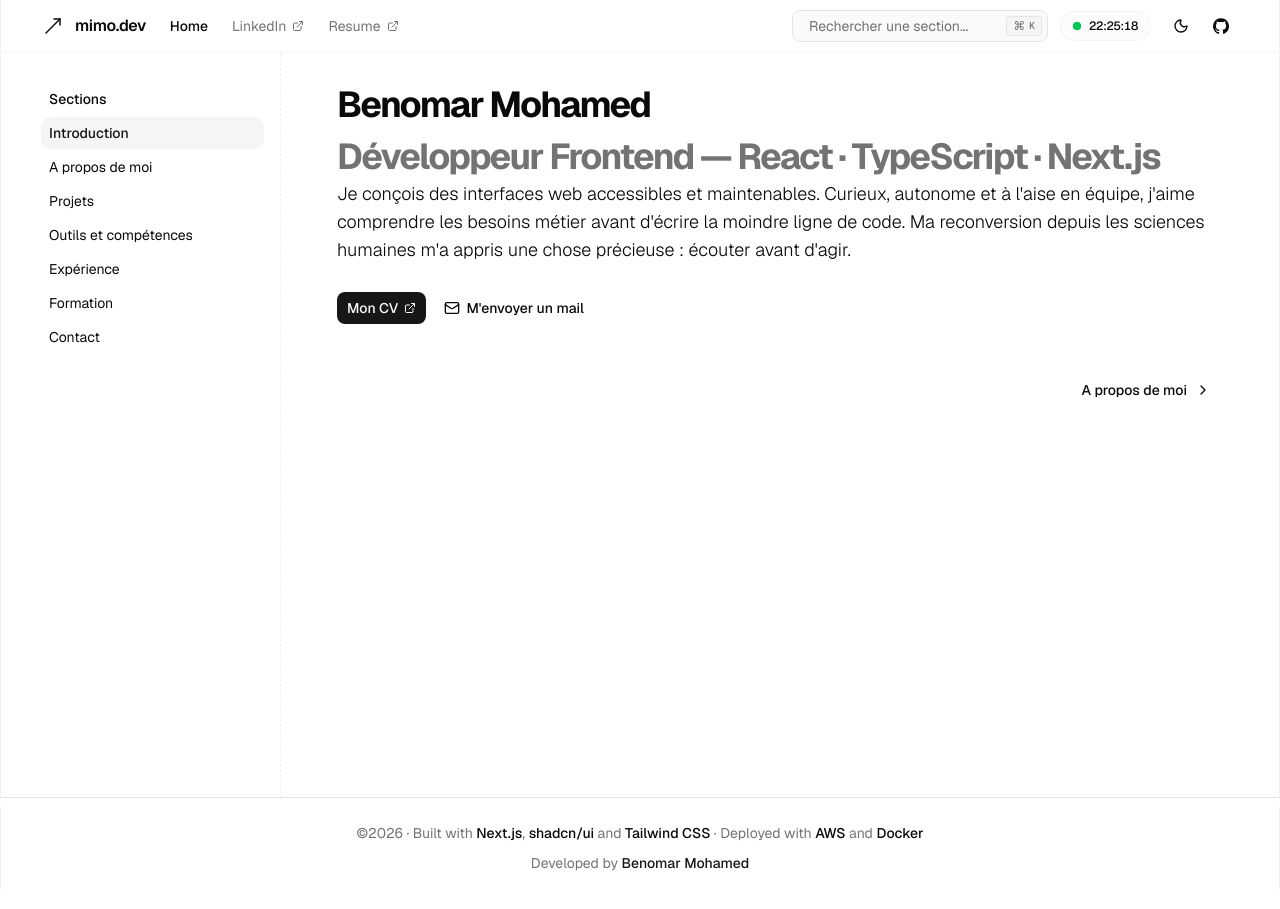
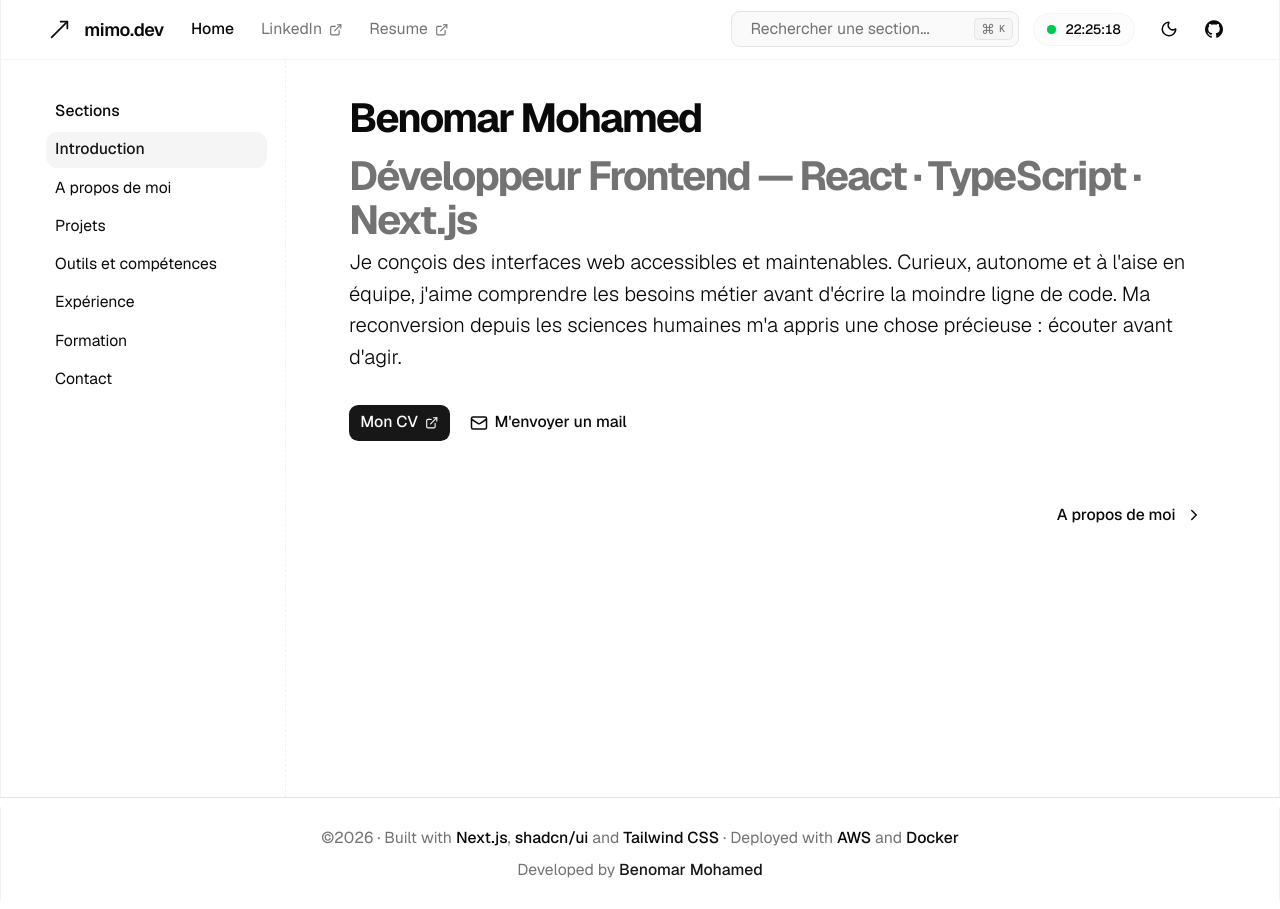
Before and after one commit to Phfyx/New-Portfolio, a Next.js app: page / in a window 1280 px wide. Built offline with nearby package versions, Linux system fonts and the light colour scheme.

Commit message:
FEAT: augmentation font size

```diff
--- a/app/globals.css
+++ b/app/globals.css
@@ -121,6 +121,10 @@
 }
 
 @layer base {
+  html {
+    font-size: 18px; /* 👈 Augmente ici — défaut navigateur est 16px */
+  }
+
   * {
     @apply border-border outline-ring/50;
   }
```
